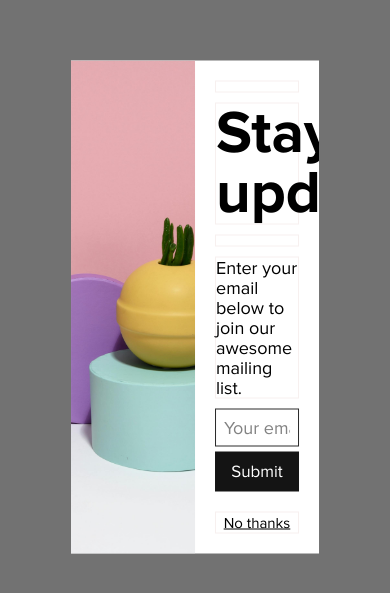
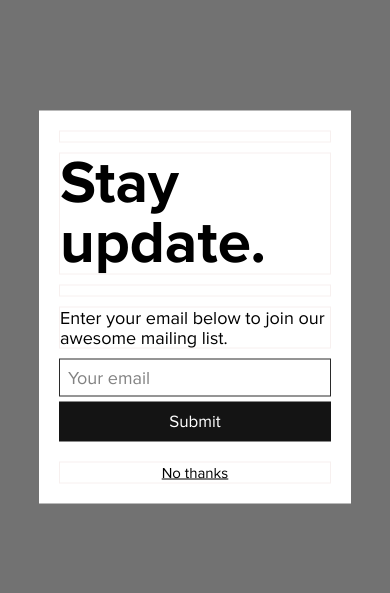
Before and after one commit to PhuongDam233/week3-popup, a website: page index.html in a window 390 px wide. Shown: the part 115-708 px from the top of the page. Drawn offline with Linux system fonts and the light colour scheme.

Commit message:
Popup: responsive popup

```diff
--- a/index.html
+++ b/index.html
@@ -29,7 +29,7 @@
         </div>
         <div class="popup__inner-content">
           <div class="box border"></div>
-          <h1 class="heading border">Stay update.</h1>
+          <h1 class="heading border">Stay <br> update.</h1>
           <div class="box border"></div>
           <p class="desc border">
             Enter your email below to join our awesome mailing list.
--- a/scss/core/_components.scss
+++ b/scss/core/_components.scss
@@ -14,11 +14,18 @@
   background-color: var(--black-cl);
   color: var(--white-cl);
   width: 100%;
+  @include transition;
   cursor: pointer;
+  &:hover {
+    opacity: 0.9;
+  }
 }
 .textskip {
   font-size: var(--fs-body-s);
   line-height: var(--lh-body-s);
+  &:hover {
+    opacity: 0.9;
+  }
 }
 
 .border {
--- a/scss/core/_variables.scss
+++ b/scss/core/_variables.scss
@@ -11,8 +11,8 @@
   --gray-cl: #f7f0ef;
 
   // Fontsize - Lineheight Variable Demo
-  --fs-h1: 7.5rem;
-  --lh1-h1: 8rem;
+  --fs-h1: 10rem;
+  --lh1-h1: 10rem;
 
   --fs-body: 1.8rem;
   --lh-body: 2rem;
@@ -30,6 +30,10 @@
   --duration: 0.4s;
 
   // Responsive
+  @include lg {
+    --fs-h1: 7.5rem;
+    --lh1-h1: 8rem;
+  }
   @include md {
     --container-max-width: 1140px;
     --fs-h1: 6rem;
--- a/scss/pages/_home.scss
+++ b/scss/pages/_home.scss
@@ -50,4 +50,29 @@
       }
     }
   }
+  @include sm {
+    &__inner {
+      flex-direction: column;
+      &-img {
+        width: 101%;
+        height: 250px;
+      }
+      &-content {
+        width: 100%;
+      }
+    }
+  }
+  @include xxs {
+    &__inner {
+      width: 80vw;
+      &-img {
+        display: none;
+      }
+    }
+  }
+  @include xxxs {
+    &__inner {
+      width: 88vw;
+    }
+  }
 }
```
Also changed, not shown: dest/style.min.css, 1 other file.
